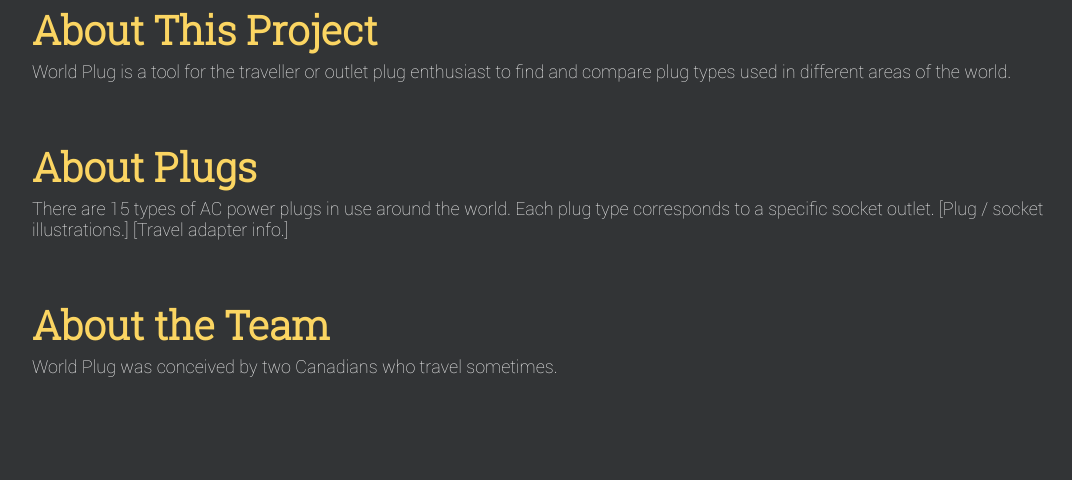
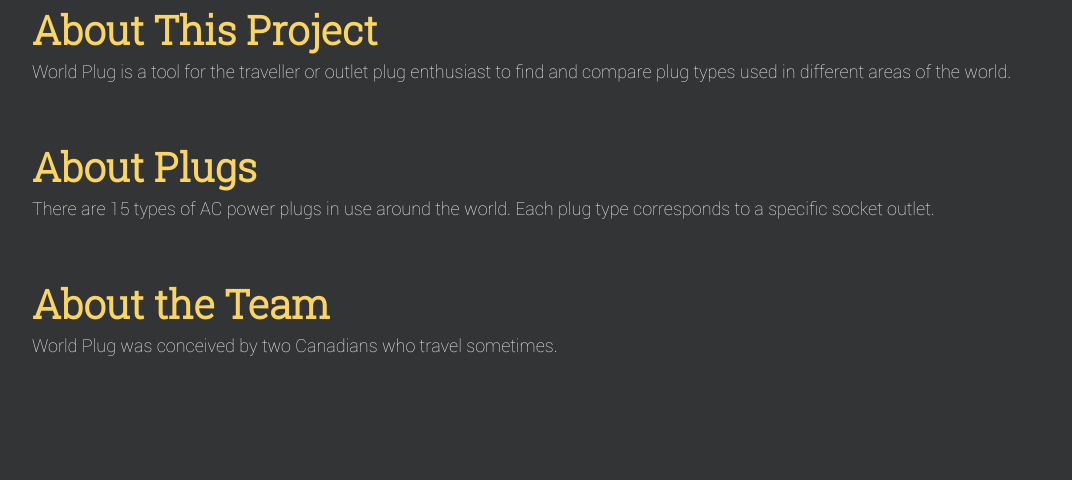
Before and after one commit to Zhaeong/Cardboard, a PHP site: page /about.php in a window 1280 px wide. Shown: the part 137-617 px from the top of the page, without its empty margins (68-1140 px from the left). Run offline with PHP 8.4, Linux system fonts and the light colour scheme.

Commit message:
updated about pg text

```diff
--- a/about.php
+++ b/about.php
@@ -21,8 +21,7 @@
 	<p>
 		There are 15 types of AC power plugs in use around the world.
 		Each plug type corresponds to a specific socket outlet.
-		[Plug / socket illustrations.]
-		[Travel adapter info.]
+
 	</p>
 	<h1> <br> About the Team </h1>
 	<p>
--- a/staticPageElements/nav_bar.php
+++ b/staticPageElements/nav_bar.php
@@ -17,6 +17,6 @@
 Data sourced from
     <a href="http://www.iec.ch/worldplugs/?ref=extfooter"
     style="color:#fbd562;">The International Electrotechnical Commission</a>.
-    Please <a href="contact.php"
+    Please <a href="about.php"
     style="color:#fbd562;">contact us</a> for any corrections or suggestions.
 </div>
```
Also changed, not shown: 1 other file.
